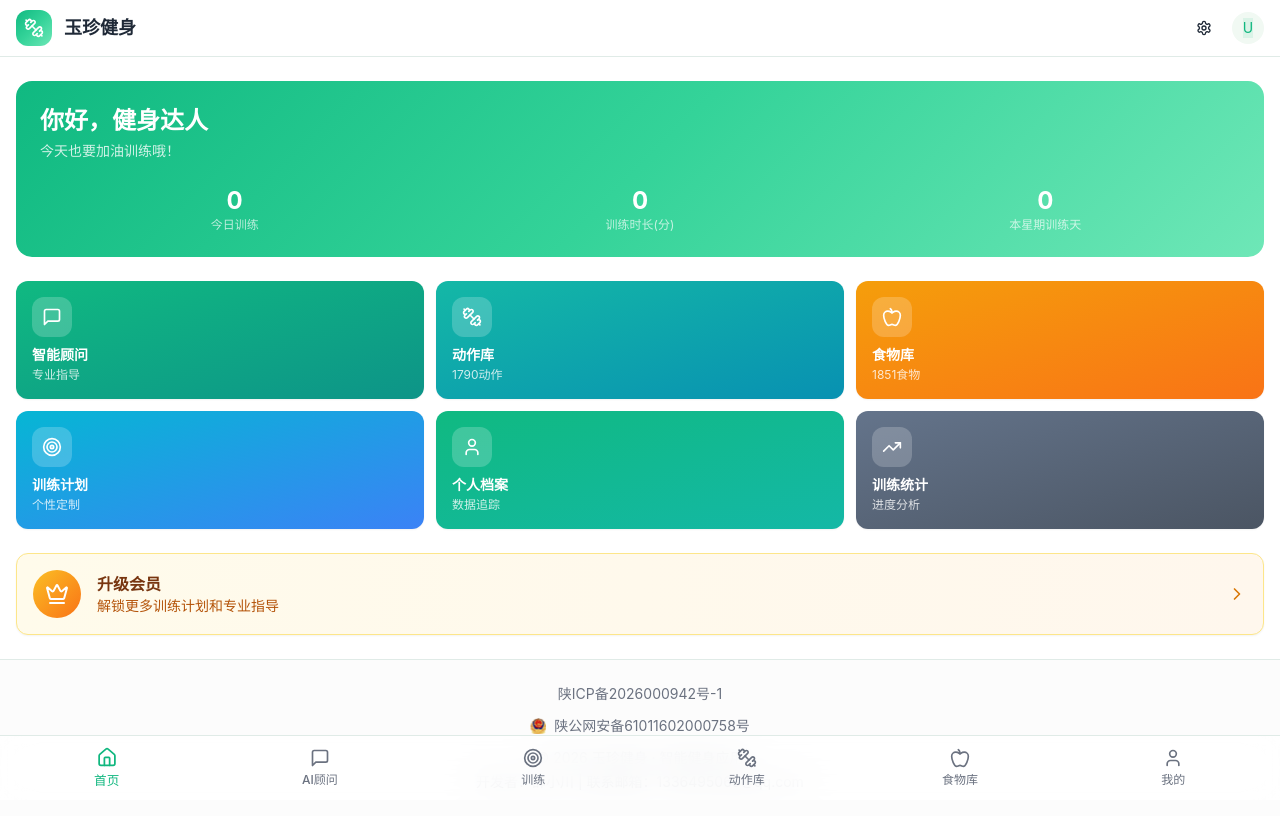
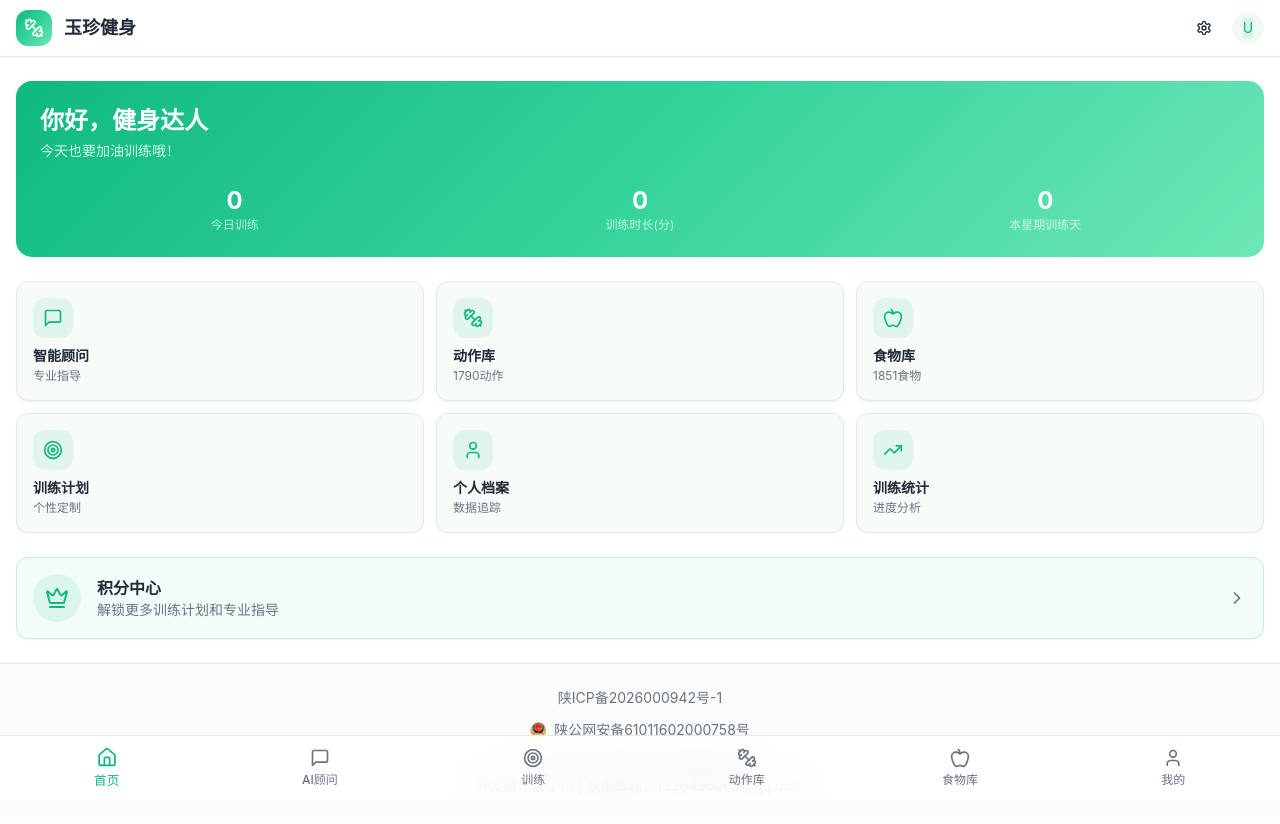
Before and after one commit to vivy1024/yuzhen-fitness-frontend, a Vue app: page / in a window 1280 px wide. Shown: the top 824 px of the page. Built offline with nearby package versions, Linux system fonts and the light colour scheme; no server answers.

Commit message:
fix: 底部导航全局化 + 首页卡片去渐变
- BottomNav 移到 App.vue 全局显示（登录/注册/训练中页面隐藏）
- 去掉各页面重复的 BottomNav 引入
- 首页功能卡片从多色渐变改为统一的白底+品牌色图标
- 会员横幅去掉 amber 渐变，统一品牌色

```diff
--- a/src/App.vue
+++ b/src/App.vue
@@ -9,24 +9,42 @@
     <Toaster position="top-center" :duration="3000" :toastOptions="{ style: { pointerEvents: 'auto', marginTop: 'env(safe-area-inset-top, 0px)' } }" richColors />
     <InstallPrompt />
     <PWAUpdatePrompt />
+    <!-- 全局底部导航栏 -->
+    <BottomNav v-if="showBottomNav" />
   </div>
 </template>
 
 <script setup lang="ts">
-import { onMounted } from 'vue'
-import { RouterView } from 'vue-router'
+import { computed, onMounted } from 'vue'
+import { RouterView, useRoute } from 'vue-router'
 import { Toaster } from 'vue-sonner'
 import { useTheme } from '@/composables/useTheme'
 import { useNetworkStatus } from '@/composables/useNetworkStatus'
 import SkipNav from '@/components/accessibility/SkipNav.vue'
 import InstallPrompt from '@/components/pwa/InstallPrompt.vue'
 import PWAUpdatePrompt from '@/components/pwa/PWAUpdatePrompt.vue'
+import BottomNav from '@/components/layout/BottomNav.vue'
 
 // 初始化主题
 const { initTheme } = useTheme()
 
 // 初始化网络状态检测
 useNetworkStatus()
+
+const route = useRoute()
+
+// 不显示底部导航的页面
+const hideNavRoutes = ['login', 'register', 'forgot-password', 'forgot-password-phone', 'legal-terms', 'legal-privacy', 'training-session', 'training-summary']
+
+const showBottomNav = computed(() => {
+  const name = route.name as string
+  if (!name) return false
+  // 隐藏：登录/注册/法律/训练中
+  if (hideNavRoutes.includes(name)) return false
+  // 隐藏：admin 页面
+  if (name.startsWith('admin')) return false
+  return true
+})
 
 onMounted(() => {
   initTheme()
--- a/src/views/credits/index.vue
+++ b/src/views/credits/index.vue
@@ -8,7 +8,7 @@ import { useCreditsStore } from '@/stores/credits'
 import { Card, CardContent, CardHeader, CardTitle } from '@/components/ui/card'
 import { Button } from '@/components/ui/button'
 import CreditBalanceCard from '@/components/credits/CreditBalanceCard.vue'
-import BottomNav from '@/components/layout/BottomNav.vue'
+import BottomNav from '@/components/layout/BottomNav.vue' // kept for compatibility
 import {
   Coins,
   TrendingDown,
@@ -230,7 +230,5 @@ onMounted(async () => {
         </CardContent>
       </Card>
     </main>
-
-    <BottomNav />
   </div>
 </template>
--- a/src/views/home.vue
+++ b/src/views/home.vue
@@ -5,7 +5,6 @@ import { useAuthStore } from '@/stores/auth'
 import { Button } from '@/components/ui/button'
 import { Card, CardContent } from '@/components/ui/card'
 import { Avatar, AvatarFallback } from '@/components/ui/avatar'
-import BottomNav from '@/components/layout/BottomNav.vue'
 import Footer from '@/components/layout/Footer.vue'
 import {
   MessageSquare,
@@ -127,96 +126,96 @@ onMounted(() => {
       <div class="grid grid-cols-3 gap-3">
         <!-- 智能健身顾问 -->
         <Card
-          class="cursor-pointer transition-all hover:shadow-lg hover:-translate-y-1 border-0 bg-gradient-to-br from-emerald-500 to-teal-600 text-white"
+          class="cursor-pointer transition-all hover:shadow-md hover:-translate-y-0.5 border border-border"
           @click="goToAiChat"
         >
           <CardContent class="p-4">
             <div class="flex flex-col h-full">
-              <div class="h-10 w-10 rounded-xl bg-white/20 flex items-center justify-center mb-2">
-                <MessageSquare class="h-5 w-5" />
+              <div class="h-10 w-10 rounded-xl bg-primary/10 flex items-center justify-center mb-2">
+                <MessageSquare class="h-5 w-5 text-primary" />
               </div>
               <h3 class="font-bold text-sm mb-0.5">智能顾问</h3>
-              <p class="text-xs text-white/80">专业指导</p>
+              <p class="text-xs text-muted-foreground">专业指导</p>
             </div>
           </CardContent>
         </Card>
 
         <!-- 动作库 -->
         <Card
-          class="cursor-pointer transition-all hover:shadow-lg hover:-translate-y-1 border-0 bg-gradient-to-br from-teal-500 to-cyan-600 text-white"
+          class="cursor-pointer transition-all hover:shadow-md hover:-translate-y-0.5 border border-border"
           @click="goToExercise"
         >
           <CardContent class="p-4">
             <div class="flex flex-col h-full">
-              <div class="h-10 w-10 rounded-xl bg-white/20 flex items-center justify-center mb-2">
-                <Dumbbell class="h-5 w-5" />
+              <div class="h-10 w-10 rounded-xl bg-primary/10 flex items-center justify-center mb-2">
+                <Dumbbell class="h-5 w-5 text-primary" />
               </div>
               <h3 class="font-bold text-sm mb-0.5">动作库</h3>
-              <p class="text-xs text-white/80">1790动作</p>
+              <p class="text-xs text-muted-foreground">1790动作</p>
             </div>
           </CardContent>
         </Card>
 
         <!-- 食物库 -->
         <Card
-          class="cursor-pointer transition-all hover:shadow-lg hover:-translate-y-1 border-0 bg-gradient-to-br from-amber-500 to-orange-500 text-white"
+          class="cursor-pointer transition-all hover:shadow-md hover:-translate-y-0.5 border border-border"
           @click="goToFood"
         >
           <CardContent class="p-4">
             <div class="flex flex-col h-full">
-              <div class="h-10 w-10 rounded-xl bg-white/20 flex items-center justify-center mb-2">
-                <Apple class="h-5 w-5" />
+              <div class="h-10 w-10 rounded-xl bg-primary/10 flex items-center justify-center mb-2">
+                <Apple class="h-5 w-5 text-primary" />
               </div>
               <h3 class="font-bold text-sm mb-0.5">食物库</h3>
-              <p class="text-xs text-white/80">1851食物</p>
+              <p class="text-xs text-muted-foreground">1851食物</p>
             </div>
           </CardContent>
         </Card>
 
         <!-- 训练计划 -->
         <Card
-          class="cursor-pointer transition-all hover:shadow-lg hover:-translate-y-1 border-0 bg-gradient-to-br from-cyan-500 to-blue-500 text-white"
+          class="cursor-pointer transition-all hover:shadow-md hover:-translate-y-0.5 border border-border"
           @click="goToTraining"
         >
           <CardContent class="p-4">
             <div class="flex flex-col h-full">
-              <div class="h-10 w-10 rounded-xl bg-white/20 flex items-center justify-center mb-2">
-                <Target class="h-5 w-5" />
+              <div class="h-10 w-10 rounded-xl bg-primary/10 flex items-center justify-center mb-2">
+                <Target class="h-5 w-5 text-primary" />
               </div>
               <h3 class="font-bold text-sm mb-0.5">训练计划</h3>
-              <p class="text-xs text-white/80">个性定制</p>
+              <p class="text-xs text-muted-foreground">个性定制</p>
             </div>
           </CardContent>
         </Card>
 
         <!-- 个人档案 -->
         <Card
-          class="cursor-pointer transition-all hover:shadow-lg hover:-translate-y-1 border-0 bg-gradient-to-br from-emerald-500 to-teal-500 text-white"
+          class="cursor-pointer transition-all hover:shadow-md hover:-translate-y-0.5 border border-border"
           @click="goToProfile"
         >
           <CardContent class="p-4">
             <div class="flex flex-col h-full">
-              <div class="h-10 w-10 rounded-xl bg-white/20 flex items-center justify-center mb-2">
-                <User class="h-5 w-5" />
+              <div class="h-10 w-10 rounded-xl bg-primary/10 flex items-center justify-center mb-2">
+                <User class="h-5 w-5 text-primary" />
               </div>
               <h3 class="font-bold text-sm mb-0.5">个人档案</h3>
-              <p class="text-xs text-white/80">数据追踪</p>
+              <p class="text-xs text-muted-foreground">数据追踪</p>
             </div>
           </CardContent>
         </Card>
 
         <!-- 训练统计 -->
         <Card
-          class="cursor-pointer transition-all hover:shadow-lg hover:-translate-y-1 border-0 bg-gradient-to-br from-slate-500 to-gray-600 text-white"
+          class="cursor-pointer transition-all hover:shadow-md hover:-translate-y-0.5 border border-border"
           @click="router.push('/training/stats')"
         >
           <CardContent class="p-4">
             <div class="flex flex-col h-full">
-              <div class="h-10 w-10 rounded-xl bg-white/20 flex items-center justify-center mb-2">
-                <TrendingUp class="h-5 w-5" />
+              <div class="h-10 w-10 rounded-xl bg-primary/10 flex items-center justify-center mb-2">
+                <TrendingUp class="h-5 w-5 text-primary" />
               </div>
               <h3 class="font-bold text-sm mb-0.5">训练统计</h3>
-              <p class="text-xs text-white/80">进度分析</p>
+              <p class="text-xs text-muted-foreground">进度分析</p>
             </div>
           </CardContent>
         </Card>
@@ -224,18 +223,18 @@ onMounted(() => {
 
       <!-- 会员横幅 -->
       <Card
-        class="cursor-pointer transition-all hover:shadow-md border-amber-200 bg-gradient-to-r from-amber-50 to-orange-50"
+        class="cursor-pointer transition-all hover:shadow-md border border-primary/20 bg-primary/5"
         @click="goToMembership"
       >
         <CardContent class="p-4 flex items-center gap-4">
-          <div class="h-12 w-12 rounded-full bg-gradient-to-br from-amber-400 to-orange-500 flex items-center justify-center">
-            <Crown class="h-6 w-6 text-white" />
+          <div class="h-12 w-12 rounded-full bg-primary/10 flex items-center justify-center">
+            <Crown class="h-6 w-6 text-primary" />
           </div>
           <div class="flex-1">
-            <h3 class="font-bold text-amber-900">升级会员</h3>
-            <p class="text-sm text-amber-700">解锁更多训练计划和专业指导</p>
+            <h3 class="font-bold text-foreground">积分中心</h3>
+            <p class="text-sm text-muted-foreground">解锁更多训练计划和专业指导</p>
           </div>
-          <ChevronRight class="h-5 w-5 text-amber-600" />
+          <ChevronRight class="h-5 w-5 text-muted-foreground" />
         </CardContent>
       </Card>
 
@@ -243,8 +242,5 @@ onMounted(() => {
 
     <!-- 页脚备案信息 -->
     <Footer />
-
-    <!-- 底部导航 -->
-    <BottomNav />
   </div>
 </template>
--- a/src/views/me/index.vue
+++ b/src/views/me/index.vue
@@ -219,8 +219,5 @@ onMounted(() => {
 
     <!-- 页脚备案信息 -->
     <Footer />
-
-    <!-- 底部导航 -->
-    <BottomNav />
   </div>
 </template>
--- a/src/views/training/index.vue
+++ b/src/views/training/index.vue
@@ -215,8 +215,5 @@ onMounted(async () => {
 
     <!-- 页脚备案信息 -->
     <Footer />
-
-    <!-- 底部导航 -->
-    <BottomNav />
   </div>
 </template>
```
